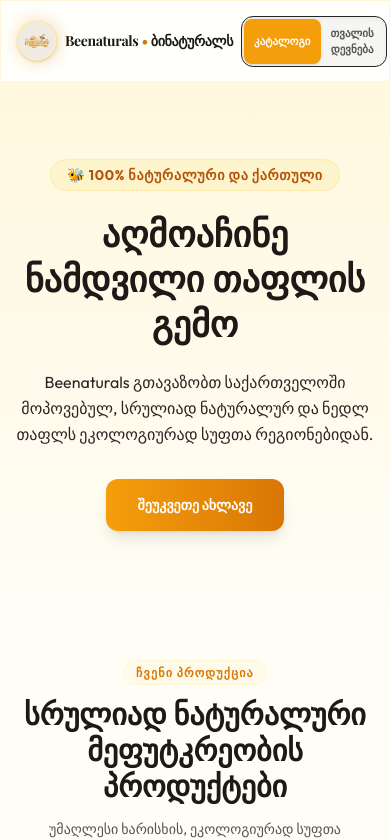
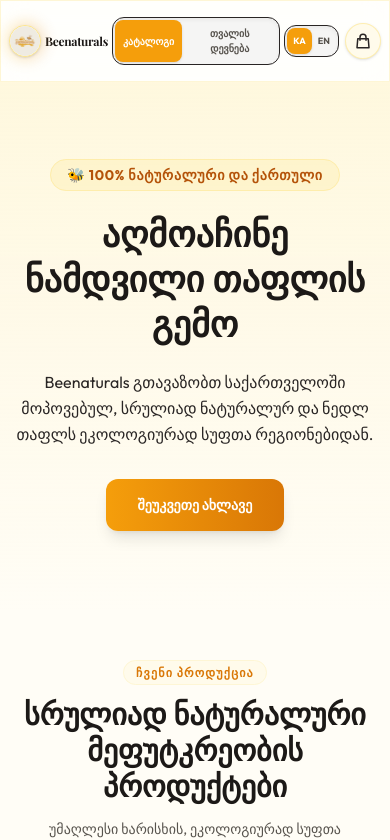
Before and after one commit to beenaturals100/Beenaturals, a React (Vite) app: page / in a window 390 px wide. Shown: the top 840 px of the page. Built offline with nearby package versions, Linux system fonts and the light colour scheme; a web font is replaced by a local one.

Commit message:
fix: adjust order tracking button position on mobile

```diff
--- a/src/components/Header.tsx
+++ b/src/components/Header.tsx
@@ -6,14 +6,14 @@ export const Header: React.FC = () => {
 
   return (
     <header className="sticky top-0 z-40 w-full transition-all duration-300 glass-effect border-b border-amber-200/40">
-      <div className="max-w-7xl mx-auto px-4 sm:px-6 lg:px-8 h-20 flex items-center justify-between">
+      <div className="max-w-7xl mx-auto px-2 sm:px-6 lg:px-8 h-20 flex items-center justify-between">
 
         {/* Brand Logo & Info */}
-        <div className="flex items-center space-x-2 sm:space-x-4 shrink-0">
+        <div className="flex items-center space-x-1 sm:space-x-4 shrink-0">
           {/* Brand Logo */}
           <div className="relative group">
             <div className="absolute -inset-0.5 bg-gradient-to-r from-honey-400 to-honey-600 rounded-full blur opacity-30 group-hover:opacity-60 transition duration-300"></div>
-            <div className="relative w-10 h-10 sm:w-12 sm:h-12 rounded-full overflow-hidden border border-honey-200 shadow-sm cursor-pointer transform hover:scale-105 transition-transform duration-200 bg-white">
+            <div className="relative w-8 h-8 sm:w-12 sm:h-12 rounded-full overflow-hidden border border-honey-200 shadow-sm cursor-pointer transform hover:scale-105 transition-transform duration-200 bg-white">
               <img
                 src="/logo.png"
                 alt="Beenaturals Logo"
@@ -23,20 +23,20 @@ export const Header: React.FC = () => {
           </div>
 
           <div className="flex flex-col">
-            <h1 className="text-sm sm:text-2xl font-serif font-bold text-stone-900 tracking-tight leading-none m-0">
-              Beenaturals <span className="text-honey-600">•</span> ბინატურალს
+            <h1 className="text-xs sm:text-2xl font-serif font-bold text-stone-900 tracking-tight leading-none m-0">
+              Beenaturals <span className="hidden sm:inline"><span className="text-honey-600">•</span> ბინატურალს</span>
             </h1>
-            <span className="hidden xs:block text-[10px] sm:text-sm font-sans text-stone-600 font-medium tracking-wide mt-1">
+            <span className="hidden sm:block text-[10px] sm:text-sm font-sans text-stone-600 font-medium tracking-wide mt-1">
               {language === "ka" ? "სრულიად ნატურალური თაფლი" : "100% Natural Honey"}
             </span>
           </div>
         </div>
 
         {/* Navigation Tabs */}
-        <nav className="flex bg-stone-100 p-0.5 rounded-xl border border-stone-250/65 shadow-inner mx-2 shrink">
+        <nav className="flex bg-stone-100 p-0.5 rounded-xl border border-stone-250/65 shadow-inner mx-1 sm:mx-2 shrink">
           <button
             onClick={() => setActiveTab("catalog")}
-            className={`px-2.5 sm:px-4 py-1.5 rounded-lg text-[11px] sm:text-xs font-bold font-sans cursor-pointer transition-all duration-150 ${
+            className={`px-2 sm:px-4 py-1.5 rounded-lg text-[10px] sm:text-xs font-bold font-sans cursor-pointer transition-all duration-150 ${
               activeTab === "catalog"
                 ? "bg-honey-500 text-white shadow-sm"
                 : "text-stone-600 hover:text-stone-900"
@@ -46,7 +46,7 @@ export const Header: React.FC = () => {
           </button>
           <button
             onClick={() => setActiveTab("tracking")}
-            className={`px-2.5 sm:px-4 py-1.5 rounded-lg text-[11px] sm:text-xs font-bold font-sans cursor-pointer transition-all duration-150 ${
+            className={`px-2 sm:px-4 py-1.5 rounded-lg text-[10px] sm:text-xs font-bold font-sans cursor-pointer transition-all duration-150 ${
               activeTab === "tracking"
                 ? "bg-honey-500 text-white shadow-sm"
                 : "text-stone-600 hover:text-stone-900"
@@ -57,12 +57,12 @@ export const Header: React.FC = () => {
         </nav>
 
         {/* Navigation & Controls */}
-        <div className="flex items-center space-x-2 sm:space-x-4 shrink-0">
+        <div className="flex items-center space-x-1.5 sm:space-x-4 shrink-0">
           {/* Language Switcher */}
           <div className="flex bg-stone-100 p-0.5 rounded-xl border border-stone-250/60 shadow-inner">
             <button
               onClick={() => setLanguage("ka")}
-              className={`px-2 sm:px-3 py-1.5 rounded-lg text-[10px] sm:text-xs font-bold font-sans cursor-pointer transition-all duration-150 ${
+              className={`px-1.5 sm:px-3 py-1.5 rounded-lg text-[9px] sm:text-xs font-bold font-sans cursor-pointer transition-all duration-150 ${
                 language === "ka"
                   ? "bg-honey-500 text-white shadow-sm"
                   : "text-stone-600 hover:text-stone-900"
@@ -72,7 +72,7 @@ export const Header: React.FC = () => {
             </button>
             <button
               onClick={() => setLanguage("en")}
-              className={`px-2 sm:px-3 py-1.5 rounded-lg text-[10px] sm:text-xs font-bold font-sans cursor-pointer transition-all duration-150 ${
+              className={`px-1.5 sm:px-3 py-1.5 rounded-lg text-[9px] sm:text-xs font-bold font-sans cursor-pointer transition-all duration-150 ${
                 language === "en"
                   ? "bg-honey-500 text-white shadow-sm"
                   : "text-stone-600 hover:text-stone-900"
--- a/src/components/ProductCatalog.tsx
+++ b/src/components/ProductCatalog.tsx
@@ -24,11 +24,11 @@ export const ProductCatalog: React.FC = () => {
       </div>
 
       {/* Grid of Cards */}
-      <div className="grid grid-cols-1 sm:grid-cols-2 lg:grid-cols-4 gap-8 lg:gap-10">
+      <div className="flex flex-wrap justify-center gap-8 lg:gap-10">
         {PRODUCTS.map((product) => (
           <div
             key={product.id}
-            className="flex flex-col bg-white rounded-2xl overflow-hidden border border-amber-250/20 shadow-sm hover:shadow-xl hover:translate-y-[-4px] transition-all duration-300 group"
+            className="flex flex-col bg-white rounded-2xl overflow-hidden border border-amber-250/20 shadow-sm hover:shadow-xl hover:translate-y-[-4px] transition-all duration-300 group w-full sm:w-[calc(50%-16px)] lg:w-[280px]"
           >
             {/* Product Image Area */}
             <div className="relative overflow-hidden aspect-square bg-stone-50">
```
